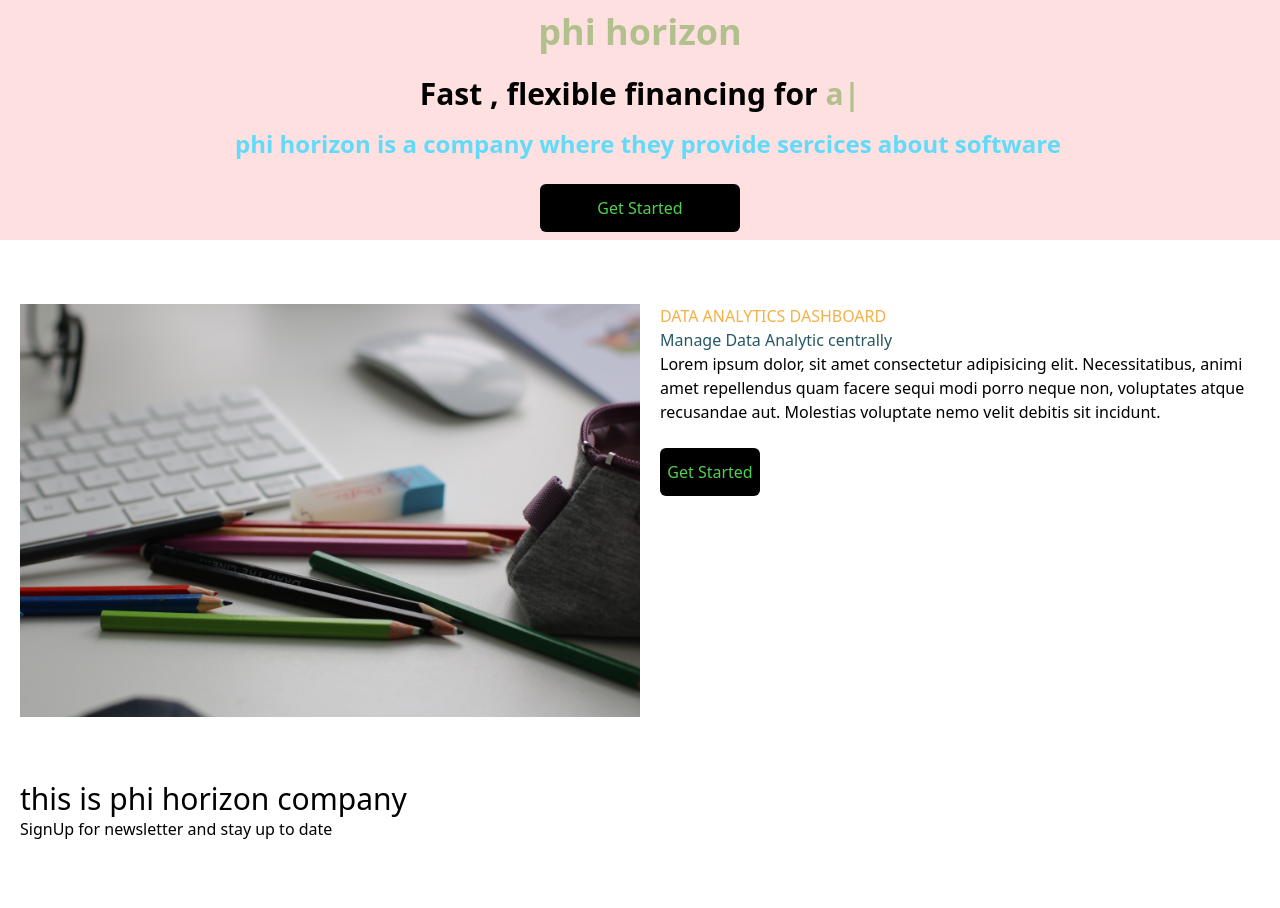
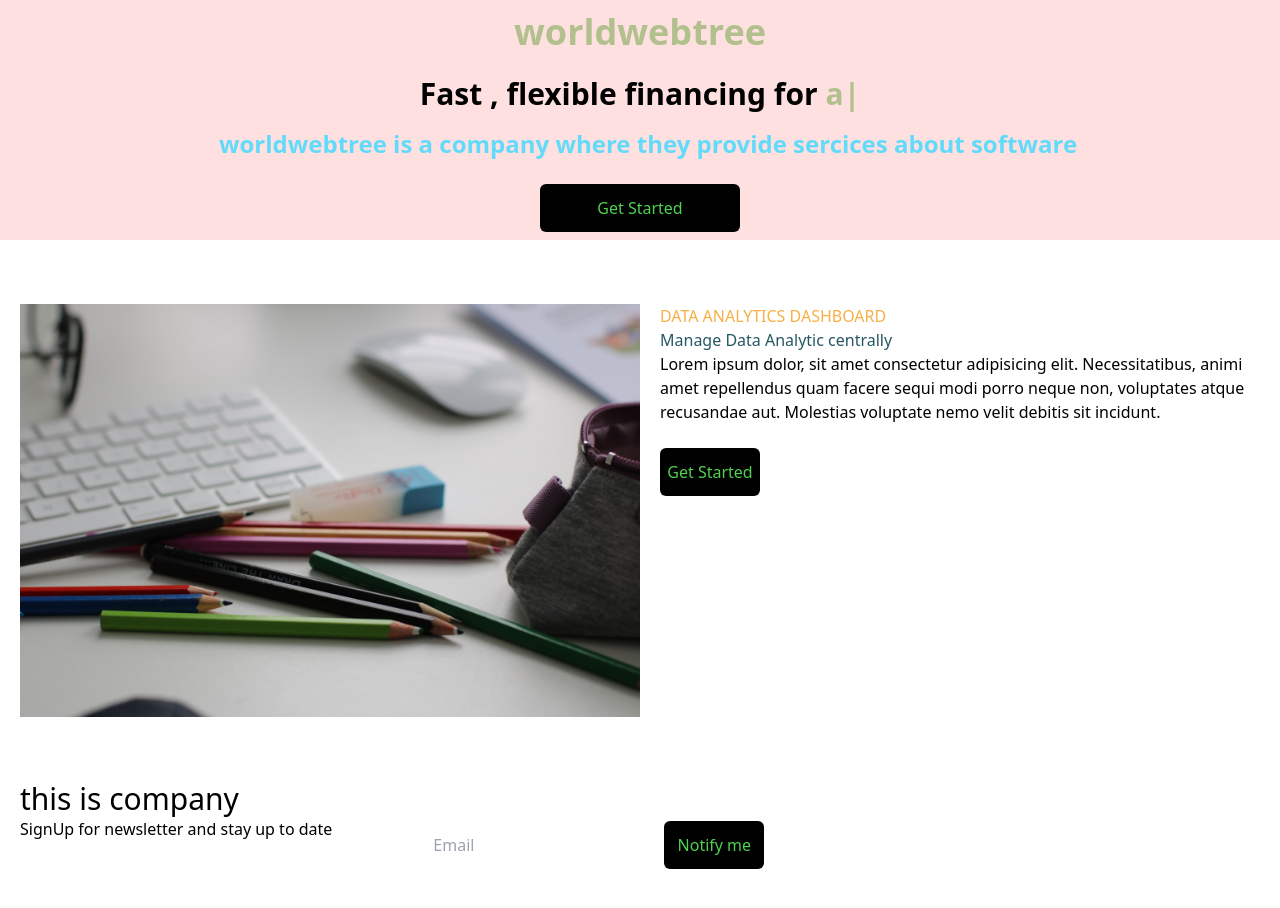
Before and after one commit to zalmicoding/tailwind-react-website, a React (Create React App) app: page / in a window 1280 px wide. Shown: the part 260-1168 px from the top of the page. Before the commit the page ends 1101 px from the top, so only its background shows below. Built offline with nearby package versions, Linux system fonts and the light colour scheme.

Commit message:
newsslatter added

```diff
--- a/src/components/Hero.jsx
+++ b/src/components/Hero.jsx
@@ -7,7 +7,7 @@
         <div className="max-w-800px mt-[-140px] w-full h-screen mx-auto text-center flex flex-col   justify-center">
             <p className='lg:text-3xl sm:text-4xl text:xl font-bold  p-2'>software company</p>
 
-            <h6 className='text-[#b2c08d] lg:text-4xl sm:text-6xl text:2xl font-bold md:py-6'>phi horizon</h6>
+            <h6 className='text-[#b2c08d] lg:text-4xl sm:text-6xl text:2xl font-bold md:py-6'>worldwebtree</h6>
 
             <div className='flex justify-center items-center'>
 
@@ -25,7 +25,7 @@
 
             </div>
 
-            <p className='lg:text-2xl sm:4xl  lg:pl-4 text:lg  mt-4 font-bold pl-2 text-[#55dafceb]'>phi horizon is a company where they provide sercices about software </p>
+            <p className='lg:text-2xl sm:4xl  lg:pl-4 text:lg  mt-4 font-bold pl-2 text-[#55dafceb]'>worldwebtree is a company where they provide sercices about software </p>
             <button className='bg-[black] text-[#50d150]  w-[200px] rounded-md font-medium my-6 mx-auto py-3'>Get Started</button>
 
 
--- a/src/components/Newsletter.jsx
+++ b/src/components/Newsletter.jsx
@@ -5,8 +5,15 @@
    <div className='w-full '>
         <div className='max-w-[1240px] mx-auto grid lg:grid-cols-3'>
             <div>
-                <h1 className='lg:text-3xl sm:text-4xl'>this is phi horizon company </h1>
+                <h1 className='lg:text-3xl sm:text-4xl'>this is company </h1>
                 <p> SignUp for newsletter and stay up to date </p>
+            </div>
+
+            <div className='my-4'>
+               <div>
+                  <input type="email" placeholder='Email'/>
+                  <button className='bg-[black] text-[#50d150]  w-[100px] rounded-md font-medium my-6 mx-auto py-3'>Notify me</button>
+               </div>
             </div>
         </div>
     </div>
```
